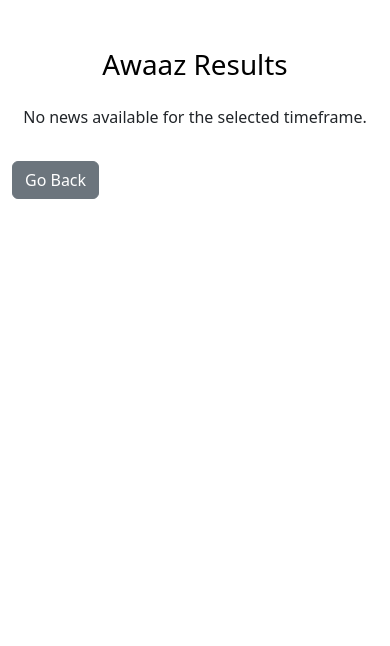
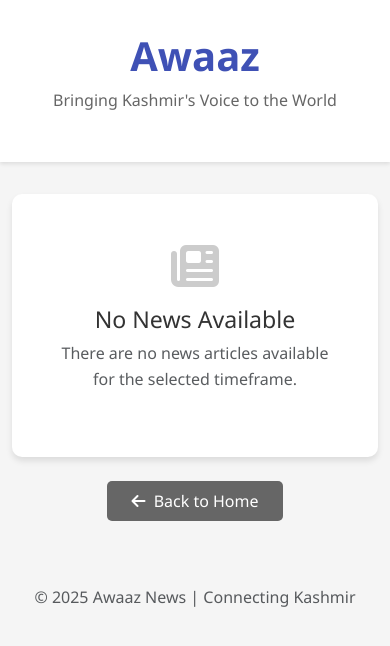
Before and after one commit to geekyfaahad/awaaz, a Flask app: page /results in a window 390 px wide. Shown: the top 646 px of the page. Run offline with Flask 3, Linux system fonts and the light colour scheme.

Commit message:
Update results.html

```diff
--- a/templates/results.html
+++ b/templates/results.html
@@ -3,43 +3,194 @@
 <head>
     <meta charset="UTF-8">
     <meta name="viewport" content="width=device-width, initial-scale=1.0">
-    <title>Kashmir News Results</title>
+    <title>Awaaz News Results</title>
     <link href="https://cdn.jsdelivr.net/npm/bootstrap@5.3.0/dist/css/bootstrap.min.css" rel="stylesheet">
+    <link rel="stylesheet" href="https://cdnjs.cloudflare.com/ajax/libs/font-awesome/6.4.0/css/all.min.css">
     <link rel="preload" href="{{ url_for('static', filename='js/main.js') }}" as="script" crossorigin="anonymous">
     <script defer src="{{ url_for('static', filename='js/main.js') }}" crossorigin="anonymous"></script>
+    <style>
+        :root {
+            --primary-color: #3f51b5;
+            --secondary-color: #f5f5f5;
+            --accent-color: #ff4081;
+            --text-color: #333;
+            --card-shadow: 0 4px 6px rgba(0,0,0,0.1);
+        }
 
-    <style>
-        a.no-decoration {
-            text-decoration: none;
-            color: black;
+        body {
+            font-family: 'Segoe UI', Tahoma, Geneva, Verdana, sans-serif;
+            background-color: var(--secondary-color);
+            color: var(--text-color);
+            line-height: 1.6;
+        }
+
+        .header {
+            background-color: white;
+            padding: 2rem 0;
+            box-shadow: 0 2px 4px rgba(0,0,0,0.1);
+            margin-bottom: 2rem;
+        }
+
+        .logo {
+            font-weight: 700;
+            font-size: 2.5rem;
+            color: var(--primary-color);
+            transition: transform 0.3s ease;
+        }
+
+        .logo:hover {
+            transform: scale(1.05);
+        }
+
+        .tagline {
+            color: #666;
+            font-size: 1rem;
+        }
+
+        .card {
+            border: none;
+            border-radius: 10px;
+            overflow: hidden;
+            transition: transform 0.3s ease, box-shadow 0.3s ease;
+            height: 100%;
+            box-shadow: var(--card-shadow);
+        }
+
+        .card:hover {
+            transform: translateY(-5px);
+            box-shadow: 0 10px 20px rgba(0,0,0,0.15);
+        }
+
+        .card-body {
+            padding: 1.5rem;
+        }
+
+        .card-title {
+            font-weight: 600;
+            margin-bottom: 0.75rem;
+            line-height: 1.4;
+            display: -webkit-box;
+            -webkit-line-clamp: 2;
+            -webkit-box-orient: vertical;
+            overflow: hidden;
+        }
+
+        .card-text {
+            color: #555;
+            margin-bottom: 1.25rem;
+            display: -webkit-box;
+            -webkit-line-clamp: 3;
+            -webkit-box-orient: vertical;
+            overflow: hidden;
+        }
+
+        .btn-primary {
+            background-color: var(--primary-color);
+            border: none;
+            padding: 0.5rem 1rem;
+            border-radius: 5px;
+            font-weight: 500;
+            transition: background-color 0.3s ease;
+        }
+
+        .btn-primary:hover {
+            background-color: #303f9f;
+        }
+
+        .btn-secondary {
+            background-color: #666;
+            border: none;
+            padding: 0.5rem 1.5rem;
+            border-radius: 5px;
+            font-weight: 500;
+            transition: background-color 0.3s ease;
+        }
+
+        .btn-secondary:hover {
+            background-color: #555;
+        }
+
+        .timestamp {
+            font-size: 0.85rem;
+            color: #888;
+        }
+
+        .timestamp i {
+            margin-right: 5px;
+        }
+
+        .no-results {
+            background-color: white;
+            padding: 3rem;
+            border-radius: 10px;
+            text-align: center;
+            box-shadow: var(--card-shadow);
+        }
+
+        .footer {
+            margin-top: 3rem;
+            padding: 1rem 0;
+            text-align: center;
+        }
+
+        @media (max-width: 768px) {
+            .card {
+                margin-bottom: 1.5rem;
+            }
         }
     </style>
 </head>
 <body>
-    <div class="container mt-5">
-        <a href="/" class="no-decoration">
-            <h1 class="text-center mb-4">Awaaz Results</h1>
-        </a>
+    <div class="header">
+        <div class="container">
+            <a href="/" class="text-decoration-none">
+                <h1 class="logo text-center">Awaaz</h1>
+                <p class="tagline text-center">Bringing Kashmir's Voice to the World</p>
+            </a>
+        </div>
+    </div>
 
+    <div class="container">
         {% if news_data %}
         <div class="row">
             {% for news in news_data %}
-                <div class="col-md-4 mb-4">
+                <div class="col-lg-4 col-md-6 mb-4">
                     <div class="card">
                         <div class="card-body">
                             <h5 class="card-title">{{ news.headline | default('No Title') }}</h5>
                             <p class="card-text">{{ news.summary | default('No Summary Available') }}</p>
-                            <a href="{{ news.link | default('#') }}" target="_blank" rel="noopener noreferrer" class="btn btn-primary">Read More</a>
-                            <p class="text-muted mt-2">Published: {{ news.time | default('Unknown Time') }}</p>
+                            <div class="d-flex justify-content-between align-items-center">
+                                <a href="{{ news.link | default('#') }}" target="_blank" rel="noopener noreferrer" class="btn btn-primary">
+                                    <i class="fas fa-book-open me-1"></i> Read More
+                                </a>
+                                <p class="timestamp mb-0">
+                                    <i class="far fa-clock"></i> {{ news.time | default('Unknown Time') }}
+                                </p>
+                            </div>
                         </div>
                     </div>
                 </div>
             {% endfor %}
         </div>
         {% else %}
-            <p class="text-center">No news available for the selected timeframe.</p>
+            <div class="no-results">
+                <i class="fas fa-newspaper fa-3x mb-3" style="color: #ccc;"></i>
+                <h3>No News Available</h3>
+                <p class="text-muted">There are no news articles available for the selected timeframe.</p>
+            </div>
         {% endif %}
-        <a href="/" class="btn btn-secondary mt-3">Go Back</a>
+
+        <div class="text-center mt-4">
+            <a href="/" class="btn btn-secondary">
+                <i class="fas fa-arrow-left me-1"></i> Back to Home
+            </a>
+        </div>
+    </div>
+
+    <div class="footer">
+        <div class="container">
+            <p class="text-muted">© 2025 Awaaz News | Connecting Kashmir</p>
+        </div>
     </div>
 </body>
 </html>
```
